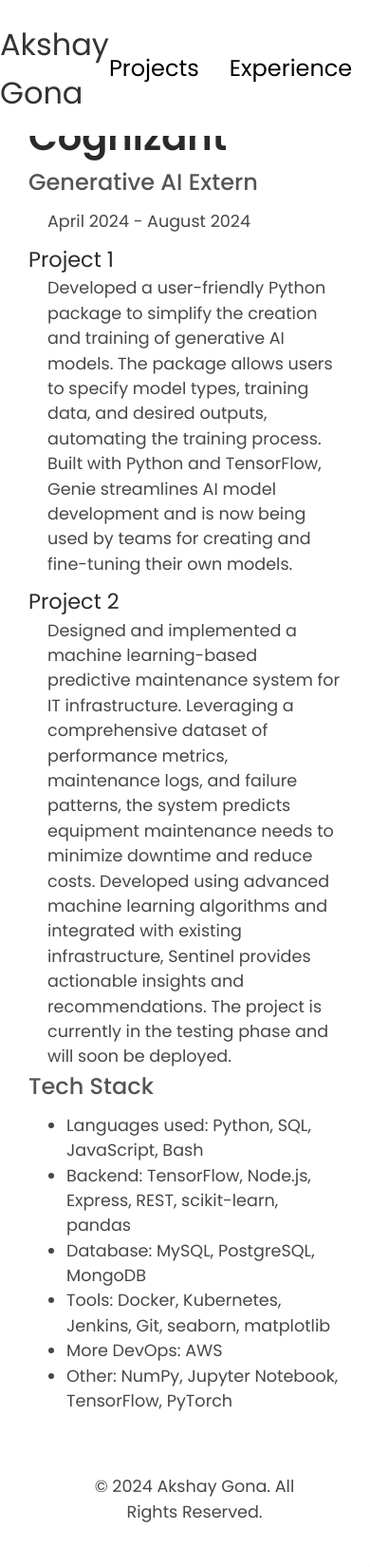
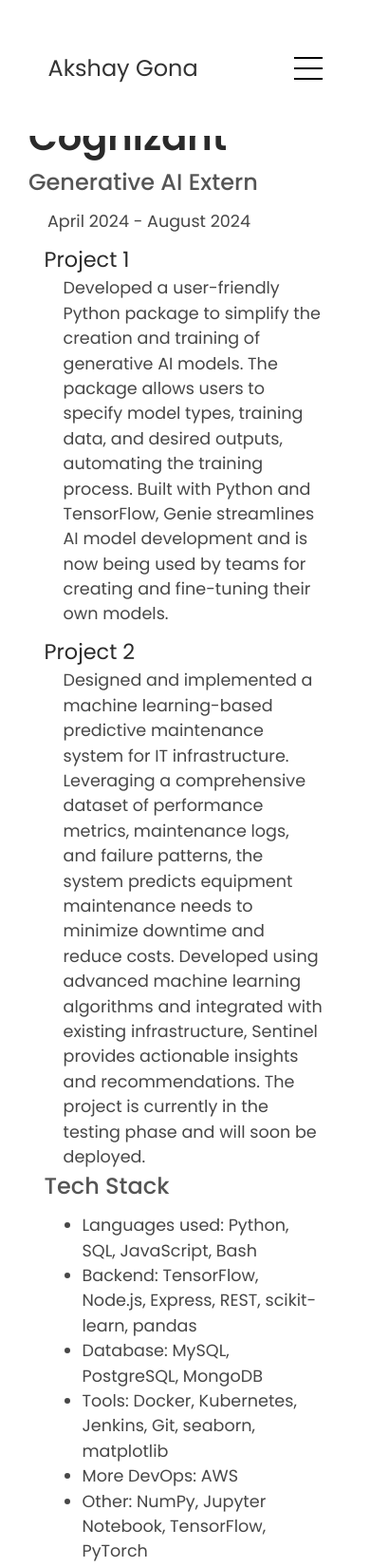
Before and after one commit to akshaygona/akshaygona-portfolio, a plain HTML site: page cgznt.html in a window 390 px wide. Shown: the top 1650 px of the page at 95% size. Drawn offline with Linux system fonts and the light colour scheme.

Commit message:
version 1.1 - includes bug fixes with overlapping display

```diff
--- a/cgznt.html
+++ b/cgznt.html
@@ -6,6 +6,8 @@
     <meta name="viewport" content="width=device-width, initial-scale=1.0">
     <title>Experience - Cognizant</title>
     <link rel="stylesheet" href="expstyle.css">
+    <link rel="stylesheet" href="mediaqueries.css" />
+
 </head>
 
 <body>
@@ -20,7 +22,22 @@
             </ul>
         </div>
     </nav>
-
+    <nav id="hamburger-nav">
+        <div class="logo">Akshay Gona</div>
+        <div class="hamburger-menu">
+          <div class="hamburger-icon" onclick="toggleMenu()">
+            <span></span>
+            <span></span>
+            <span></span>
+          </div>
+          <div class="menu-links">
+            <li><a href="index.html#projects" onclick="toggleMenu()">Projects</a></li>
+            <li><a href="index.html#experience" onclick="toggleMenu()">Experience</a></li>
+            <li><a href="index.html#about" onclick="toggleMenu()">About</a></li>
+            <li><a href="index.html#contact" onclick="toggleMenu()">Contact</a></li>
+          </div>
+        </div>
+      </nav>
     <div class="pageContainer">
         <div class="pageContent">
             <header class="header">
@@ -67,6 +84,7 @@
             <footer>
                 <p>&copy; 2024 Akshay Gona. All Rights Reserved.</p>
             </footer>
+            <script src="script.js"></script>
         </div>
     </div>
 </body>
--- a/style.css
+++ b/style.css
@@ -316,7 +316,7 @@ section {
 }
 
 /* EXPERIENCE SECTION */
-/*comment*/
+
 
 #experience {
     padding: 17vh 0.5%;
@@ -346,6 +346,7 @@ section {
     transform: scale(1);
     transition: transform 0.2s;
     color: inherit;
+    flex: 1 1 calc(50% - 2rem);
   }
 
   .experience-item:hover {
@@ -404,9 +405,11 @@ section {
   }
 
   .projects-container {
-    display: flex;
+    display: grid;
     flex-wrap: wrap;
     justify-content: space-between;
+    grid-template-columns: repeat(auto-fit, minmax(300px, 1fr)); /* Creates a grid that adapts to the screen size */
+    gap: 2rem; /* Space between grid items */
   }
 
   .project {
@@ -417,6 +420,7 @@ section {
     border-radius: 2rem;
     padding: 1rem;
     box-sizing: border-box;
+    transition: all 0.3s;
   }
 
   .project-img-container {
@@ -474,7 +478,7 @@ section {
   display: flex;
   align-items: center;
   justify-content: center;
-  gap: 0.5rem;
+  gap: 1 rem;
   margin: 1rem;
 }
 
@@ -495,8 +499,14 @@ section {
 footer {
   height: 26vh;
   margin: 0 1rem;
+  display: flex;
+  flex-direction: column;
+  justify-content: center;
+  align-items: center;
+  background: #ffffff;
 }
 
 footer p {
   text-align: center;
+
 }
```
Also changed, not shown: jms.html (+18 -1 lines), scle.html (+18 -1 lines), ultmo.html (+18 -1 lines), expstyle.css (line endings or trailing spaces).
